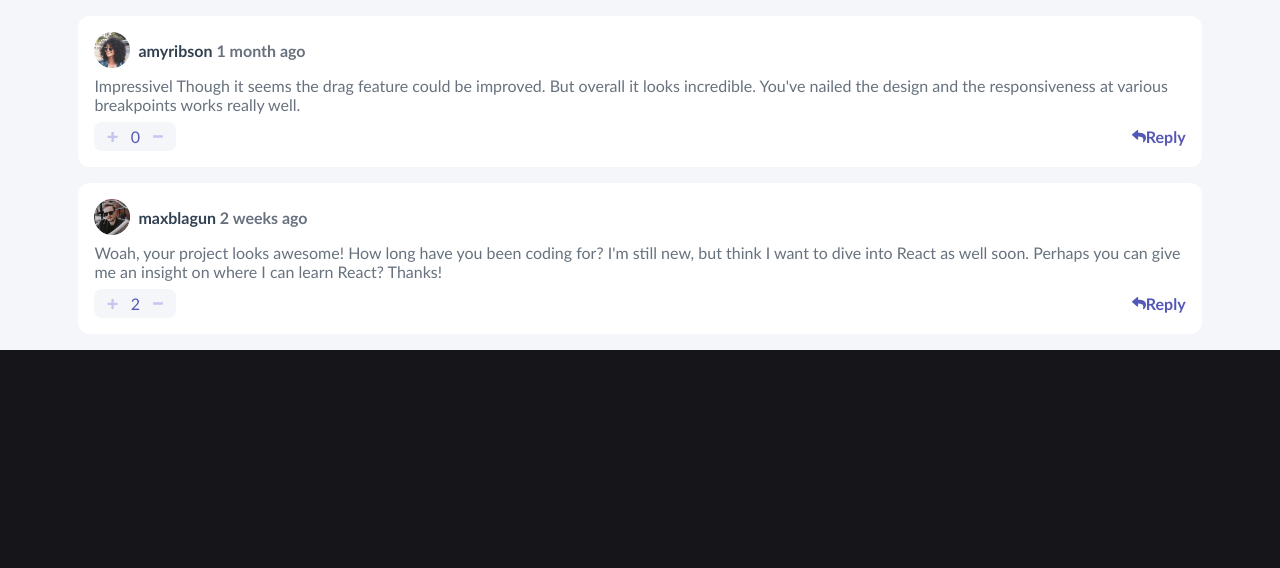
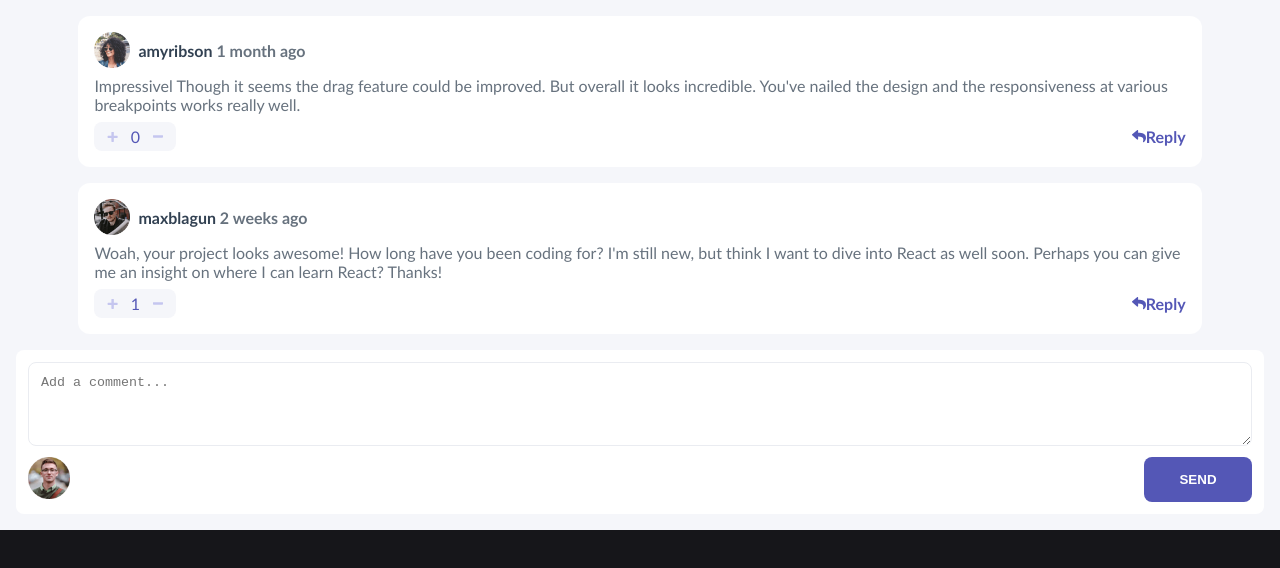
Before and after one commit to BastianUlrich-Dev/BastianUlrich-dev.github.io, an Angular app: page /proyecto02 in a window 1280 px wide. Shown: the top 568 px of the page. Built offline with nearby package versions, Linux system fonts and the light colour scheme.

Commit message:
agrega metodos de agregar nuevo comentario

```diff
--- a/src/app/pages/proyecto02/proyecto02.component.html
+++ b/src/app/pages/proyecto02/proyecto02.component.html
@@ -28,24 +28,35 @@
                         <h2 class="main_card__head-name">{{respuesta.time}}</h2>
 
                     </div>
-                    <p>{{respuesta.comment}}</p>
+                    <textarea enabled>{{respuesta.comment}}</textarea>
                     <!-- ESTO TIENE QUE APARECER SOLAMENTE CUANDO UNO COMENTA -->
                     <!-- Esta validando que solo muestre el boton editar y eliminar cuando el ID sea igual a 2. el id es nuestro usuario  -->
                     <div *ngIf="respuesta.idUser == 2" class="container container-edit">
                         <div class="container_button-delete-edit">
                             <div (click)="eliminarRespuesta(respuesta.idAnswers)" class="container_delete"><img src="../../../assets/img/proyect02/icon-delete.svg" alt="">Delete</div>
-                            <div (click)="editarRespuesta(respuesta)" class="container_reply"><img src="../../../assets/img/proyect02/icon-edit.svg" alt="">Edit</div>
+                            <div (click)="editarRespuesta(respuesta.idAnswers)" class="container_reply"><img src="../../../assets/img/proyect02/icon-edit.svg" alt="">Edit</div>
                         </div>
                     </div>
                 </article>
             </section>
-            <form [formGroup]="miFormulario" (submit)="enviarFormulario(item)" *ngIf="true" class="container_send">
+            <form [formGroup]="miFormulario" (submit)="enviarFormularioReply(item)" *ngIf="true" class="container_send">
                 <textarea id="rtaComment" name="rtaComment" formControlName="rtaComment" placeholder="Add a comment..." rows="4" cols="50"></textarea>
+                <div class="container_send-button-img">
+                    <div><img src="../../../assets/img/proyect02/avatars/image-juliusomo.png" alt=""></div>
+                    <button type="submit">REPLY</button>
+                </div>
+            </form>
+        </div>
+    </article>
+    <div class="container_comment">
+        <section class="container_card-reply">
+            <form [formGroup]="miFormulario2" (submit)="enviarFormularioSend()" class="container_send">
+                <textarea id="rtaCommentSend" name="rtaCommentSend" formControlName="rtaCommentSend" placeholder="Add a comment..." rows="4" cols="50"></textarea>
                 <div class="container_send-button-img">
                     <div><img src="../../../assets/img/proyect02/avatars/image-juliusomo.png" alt=""></div>
                     <button type="submit">SEND</button>
                 </div>
             </form>
-        </div>
-    </article>
+        </section>
+    </div>
 </section>
--- a/src/app/pages/proyecto02/proyecto02.component.scss
+++ b/src/app/pages/proyecto02/proyecto02.component.scss
@@ -13,7 +13,16 @@ $Light-gray: hsl(223, 19%, 93%);
 $Very-light-gray: hsl(228, 33%, 97%);
 $White: hsl(0, 0%, 100%);
 
-
+textarea{
+    border: 1px solid $Light-gray;
+    border-radius: 8px;
+    padding: 12px;
+    max-width: 100%;
+    min-width: 70%;
+    max-height: 84px;
+    width: 100%;
+    margin-bottom: 8px;
+}
 .main_proyect02{
     background-color: $Very-light-gray;
     font-family: 'Gill Sans', 'Gill Sans MT', Calibri, 'Trebuchet MS', sans-serif;
@@ -128,20 +137,13 @@ $White: hsl(0, 0%, 100%);
 
         }
 
+
+    }
     .container_send{
         padding: 12px;
         background-color: $White;
         border-radius: 8px;
-            textarea{
-                border: 1px solid $Light-gray;
-                border-radius: 8px;
-                padding: 12px;
-                max-width: 100%;
-                min-width: 70%;
-                max-height: 84px;
-                width: 100%;
-                margin-bottom: 8px;
-            }
+
         &-button-img{
             display: flex;
             justify-content: space-between;
@@ -160,4 +162,3 @@ $White: hsl(0, 0%, 100%);
         }
     }
 }
-}
--- a/src/app/pages/proyecto02/proyecto02.component.ts
+++ b/src/app/pages/proyecto02/proyecto02.component.ts
@@ -58,19 +58,6 @@ export class Proyecto02Component {
           before considering React. It's very
           tempting to jump ahead but lay a solid
           foundation first.`,
-        },
-        {
-          idAnswers: 1,
-          idUser: 2,
-          img: '../../../assets/img/proyect02/avatars/image-juliusomo.png',
-          nombre:'juliusomo',
-          time:"2 days ago",
-          comment:`@ramsesmiron | couldn't agree more
-          with this. Everything moves so fast
-          and it always seems like everyone
-          knows the newest library/framework.
-          But the fundamentals are what stay
-          constant.`,
         }
       ]
     },
@@ -82,18 +69,20 @@ export class Proyecto02Component {
     rtaComment: new FormControl('')
   });
 
+  miFormulario2:any = new FormGroup({
+    rtaCommentSend: new FormControl('')
+  });
+
   openButtonReply(item:any){
-    this.buttonReply = Number(item.id);
+   this.buttonReply = Number(item.id);
    console.log('el boton reply fue accionado con ID' + Number(item.id));
 
   }
 
-  enviarFormulario(item:any) {
-
+  enviarFormularioReply(item:any) {
     // Estoy recibiendo el item al apretar el boton enviar para sacar la posicion de la iteracion
     // la convierto a numero a indexComentario y le resto 1 ya que las iteraciones de ngfor comienzan en 1 y no en 0
     let indexComentario = Number(item.id)-1;
-
     let rtaComment = this.miFormulario.get('rtaComment').value;
 
     // aqui se almacena el comentario de respuesta del formulario
@@ -107,8 +96,8 @@ export class Proyecto02Component {
     answers.push({
       idAnswers: idAnswers,
       idUser: 2,
-      img: '../../../assets/img/proyect02/avatars/image-johnsmith.png',
-      nombre: 'johnsmith',
+      img: '',
+      nombre: '',
       time: '2 months ago',
       comment: respuesta.rtaComment,
     });
@@ -119,6 +108,31 @@ export class Proyecto02Component {
     console.log(this.comentarioUsuario);
 
     this.miFormulario.reset();
+    localStorage.setItem('respuestas', JSON.stringify(this.respuestas));
+  }
+
+  enviarFormularioSend() {
+    let lastId = this.comentarioUsuario.length > 0 ? this.comentarioUsuario[this.comentarioUsuario.length - 1].id : 0;
+    let rtaCommentSend = this.miFormulario2.get('rtaCommentSend').value;
+    let respuesta = {
+      rtaCommentSend: rtaCommentSend
+    };
+
+    this.comentarioUsuario.push({
+      id: lastId + 1,
+      img: '../../../assets/img/proyect02/avatars/image-juliusomo.png',
+      nombre: 'johnsmith',
+      time: '2 months ago',
+      comment: respuesta.rtaCommentSend,
+      answers: []
+    });
+
+    // log console
+    this.respuestas.push(respuesta);
+    console.log("Esto viene del formulario SEND " + respuesta);
+    console.log("Esto viene del formulario SEND " + this.comentarioUsuario);
+
+    this.miFormulario2.reset();
     localStorage.setItem('respuestas', JSON.stringify(this.respuestas));
 
   }
@@ -139,6 +153,4 @@ export class Proyecto02Component {
       }
     }
   }
-
-
 }
```
Lines whose indentation alone changed are shown as unchanged.
